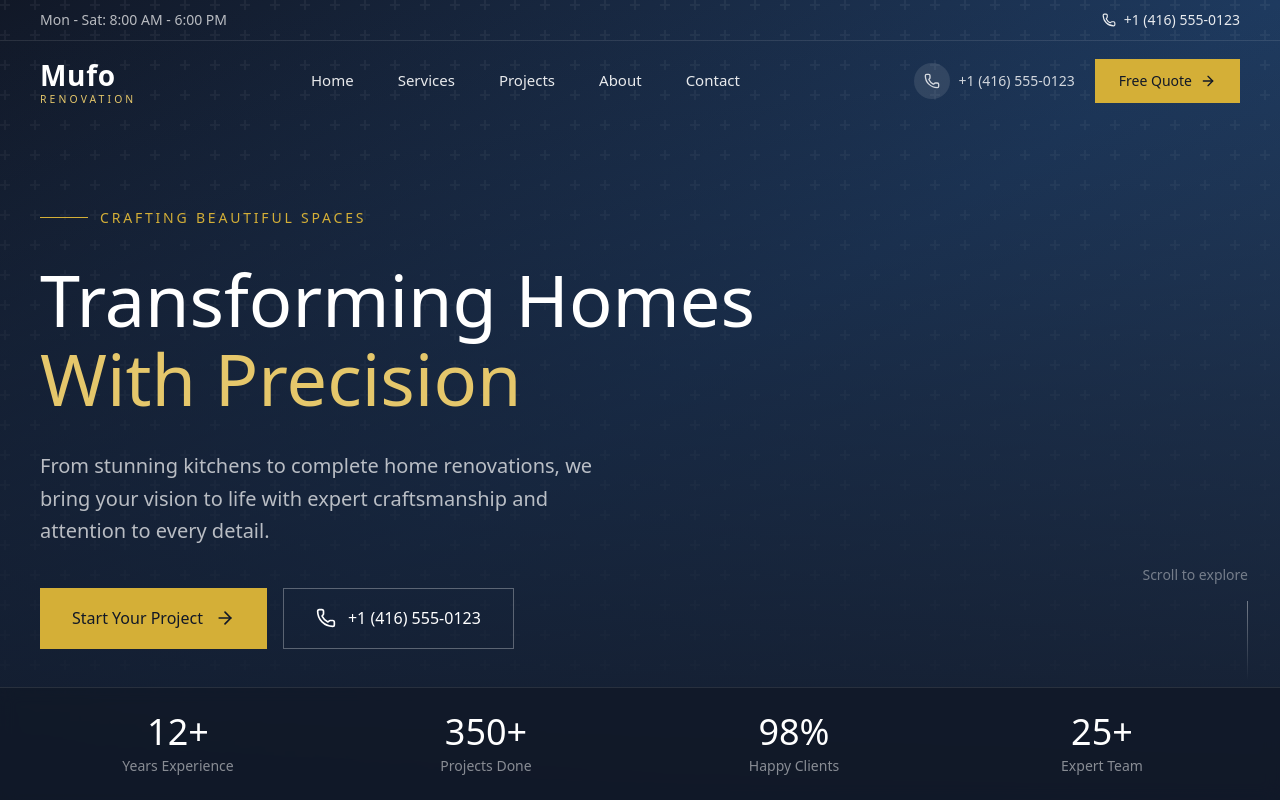
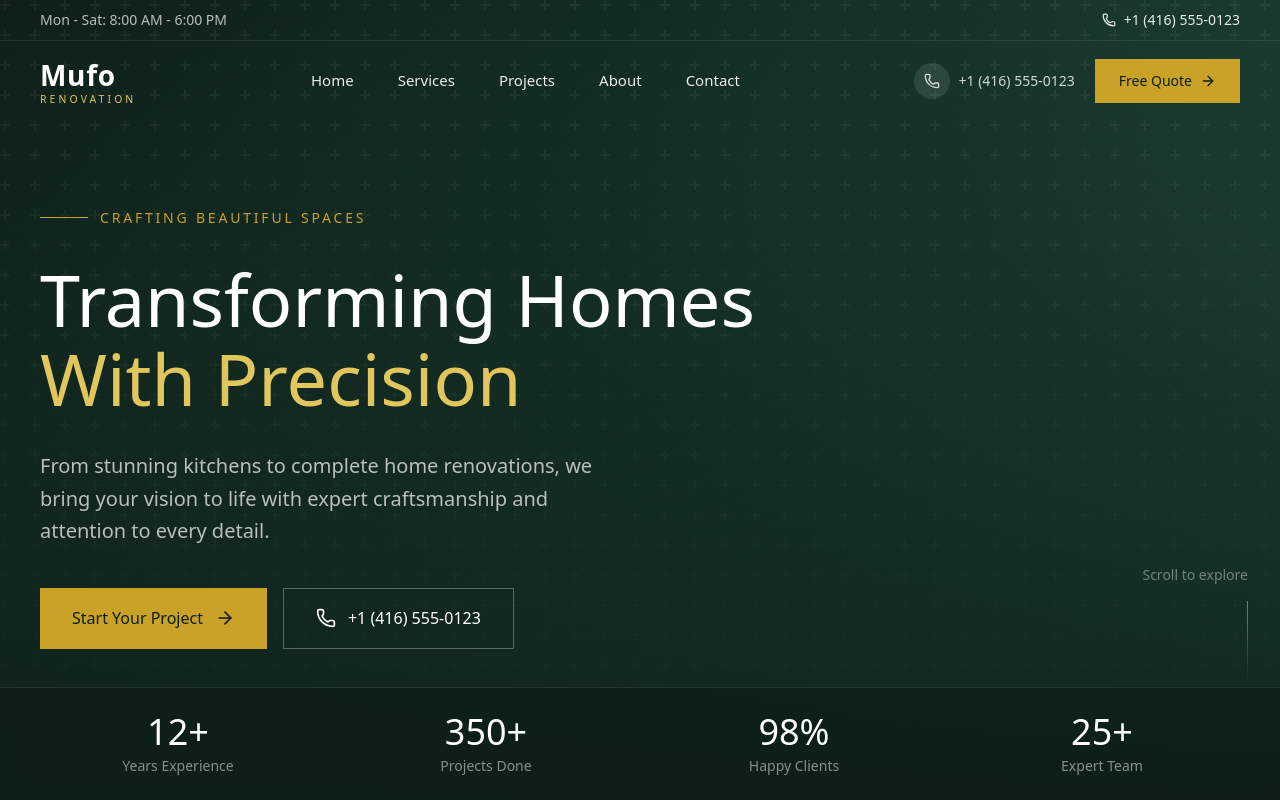
Before and after one commit to Mehriddin-bytes/Mufo, a Next.js app: page / in a window 1280 px wide. Shown: the top 800 px of the page. Built offline with nearby package versions, Linux system fonts and the light colour scheme.

Commit message:
coloring adjusted to dark forest green and gold

```diff
--- a/app/globals.css
+++ b/app/globals.css
@@ -3,31 +3,31 @@
 /**
  * MUFO RENOVATION - Global Styles & CSS Variables
  * ================================================
- * Navy blue & gold color palette
+ * Dark green & gold color palette
  * Update hex values here to change the entire site's color scheme.
  */
 
 :root {
   /* ===================
-     BRAND COLORS - Navy Blue
+     BRAND COLORS - Dark Forest Green
      =================== */
-  --color-brand: #1e3a5f;           /* Deep navy blue */
-  --color-brand-hover: #152d4a;     /* Darker navy */
-  --color-brand-light: #2d4a6f;     /* Lighter navy */
-  --color-brand-dark: #111827;      /* Very dark navy */
+  --color-brand: #1a3a2f;           /* Deep forest green */
+  --color-brand-hover: #142d24;     /* Darker green */
+  --color-brand-light: #2d5a4a;     /* Lighter green */
+  --color-brand-dark: #0d1f18;      /* Very dark green */
 
   /* ===================
-     ACCENT COLORS - Gold
+     ACCENT COLORS - Warm Gold
      =================== */
-  --color-accent: #d4af37;          /* Gold */
-  --color-accent-hover: #c4a030;    /* Darker gold */
-  --color-accent-light: #e5c76b;    /* Light gold */
+  --color-accent: #c9a227;          /* Rich gold */
+  --color-accent-hover: #b8921f;    /* Darker gold */
+  --color-accent-light: #e0c65c;    /* Light gold */
 
   /* ===================
      SECONDARY
      =================== */
-  --color-secondary: #64748b;       /* Slate */
-  --color-secondary-hover: #475569;
+  --color-secondary: #5a7a6e;       /* Sage green */
+  --color-secondary-hover: #4a6a5e;
 
   /* ===================
      NEUTRAL COLORS
@@ -78,7 +78,7 @@
   --shadow-md: 0 4px 12px rgba(0, 0, 0, 0.1);
   --shadow-lg: 0 8px 24px rgba(0, 0, 0, 0.12);
   --shadow-xl: 0 16px 40px rgba(0, 0, 0, 0.15);
-  --shadow-warm: 0 8px 30px rgba(212, 175, 55, 0.2);
+  --shadow-warm: 0 8px 30px rgba(201, 162, 39, 0.2);
 }
 
 /* ===================
@@ -226,16 +226,16 @@ body {
   inset: 0;
   background: linear-gradient(
     to bottom,
-    rgba(17, 24, 39, 0.75),
-    rgba(17, 24, 39, 0.6),
-    rgba(17, 24, 39, 0.8)
+    rgba(13, 31, 24, 0.75),
+    rgba(13, 31, 24, 0.6),
+    rgba(13, 31, 24, 0.8)
   );
 }
 
 .overlay-brand {
   position: absolute;
   inset: 0;
-  background: rgba(30, 58, 95, 0.88);
+  background: rgba(26, 58, 47, 0.88);
 }
 
 /* ===================
@@ -333,7 +333,7 @@ body {
 .input:focus {
   outline: none;
   border-color: var(--color-accent);
-  box-shadow: 0 0 0 3px rgba(212, 175, 55, 0.15);
+  box-shadow: 0 0 0 3px rgba(201, 162, 39, 0.15);
 }
 
 .input::placeholder {
@@ -361,7 +361,7 @@ body {
   left: -100%;
   width: 100%;
   height: 100%;
-  background: linear-gradient(90deg, transparent, rgba(212, 175, 55, 0.15), transparent);
+  background: linear-gradient(90deg, transparent, rgba(201, 162, 39, 0.15), transparent);
   transition: left 0.6s ease;
 }
 
--- a/app/page.tsx
+++ b/app/page.tsx
@@ -10,10 +10,10 @@ export default function Home() {
   return (
     <>
       <HeroSection />
-      <AboutSection />
       <ServicesSection />
       <WhyChooseUsSection />
       <TestimonialsSection />
+      <AboutSection />
     </>
   );
 }
```
